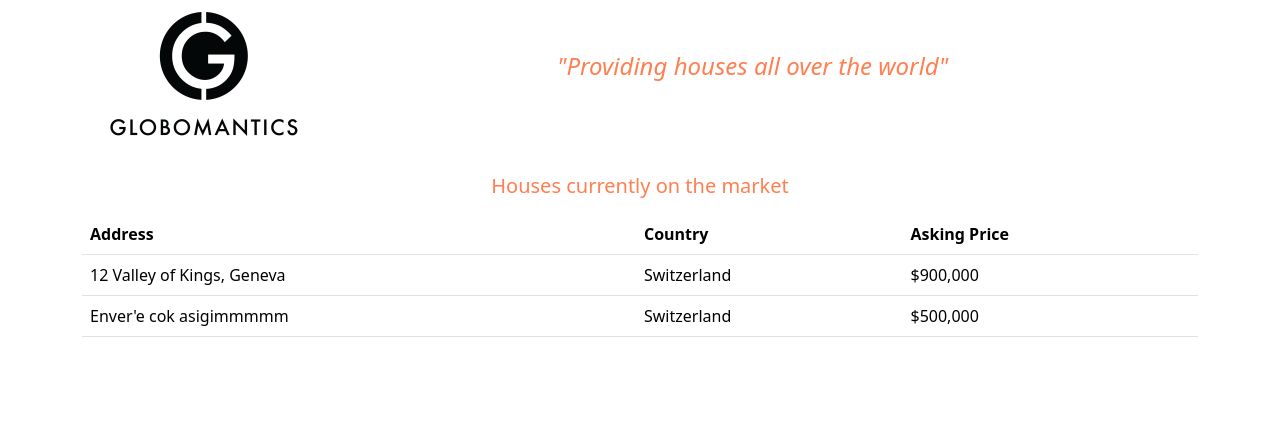
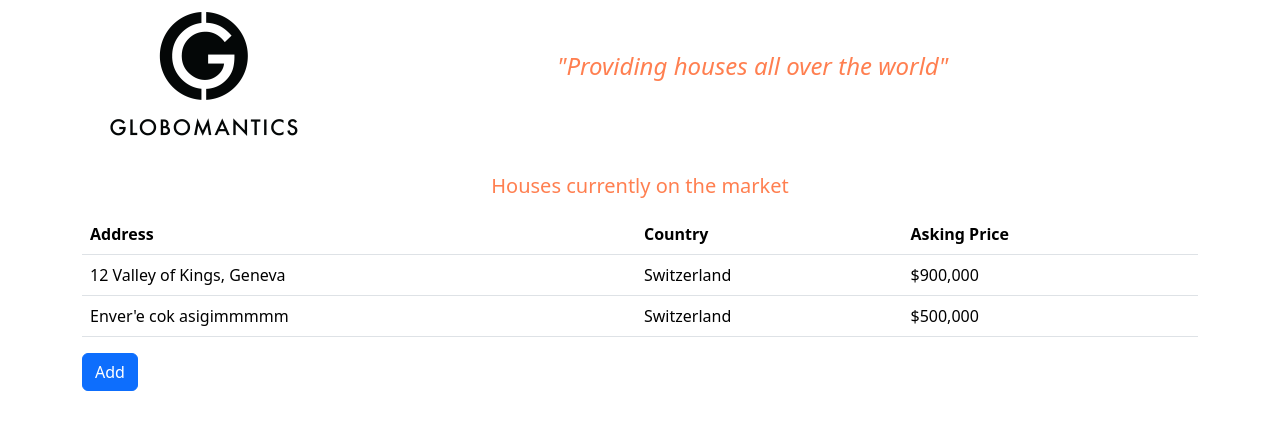
Before and after one commit to enurv/globomantics, a React (Vite) app: page / in a window 1280 px wide. Shown: the top 430 px of the page. Built offline with nearby package versions, Linux system fonts and the light colour scheme.

Commit message:
feat: ✨ add house button

```diff
--- a/src/components/HouseList.tsx
+++ b/src/components/HouseList.tsx
@@ -1,6 +1,7 @@
+import { useState } from "react";
 import HouseRow from "./HouseRow";
 
-const houses = [
+const houseArray = [
   {
     id: 1,
     address: "12 Valley of Kings, Geneva",
@@ -16,6 +17,28 @@ const houses = [
 ];
 
 const HouseList = () => {
+  //houses state is readonly use setHouses to change the state
+  const [houses, setHouses] = useState(houseArray);
+
+  //const [counter, setCounter] = useState(0);
+  //! setCounter can take a function parameter that gets the current state
+  //! if there is multiple call to setter react can batch those calls for efficiency only updating the state when batch completes
+  //! this approach ensures that current is set by the previous call hence this approach is reccomended
+  //setCounter((current) => current + 1);
+
+  const addHouse = () => {
+    //set functions have to change the reference so it needs to create new array
+    setHouses([
+      ...houses,
+      {
+        id: 6,
+        address: "32 Valley Way, New york",
+        country: "USA",
+        price: 1000000,
+      },
+    ]);
+  };
+
   return (
     <>
       <div className="row mb-2">
@@ -35,12 +58,19 @@ const HouseList = () => {
           {houses.map((h, index) => (
             // key property is needed whenever an array of Reacts elements is created on the jsx/tsx
             // if there is no unique id value you can use the map index as a last resort but this can cause problems when the item orders have changed
-            <HouseRow address={h.address} country={h.country} price={h.price} key={h.id} />
+            <HouseRow
+              address={h.address}
+              country={h.country}
+              price={h.price}
+              key={h.id}
+            />
             // <HouseRow {...h} key={h.id} />  object destructing alternative but could cause performance issues
-
           ))}
         </tbody>
       </table>
+      <button className="btn btn-primary" onClick={addHouse}>
+        Add
+      </button>
     </>
   );
 };
```
